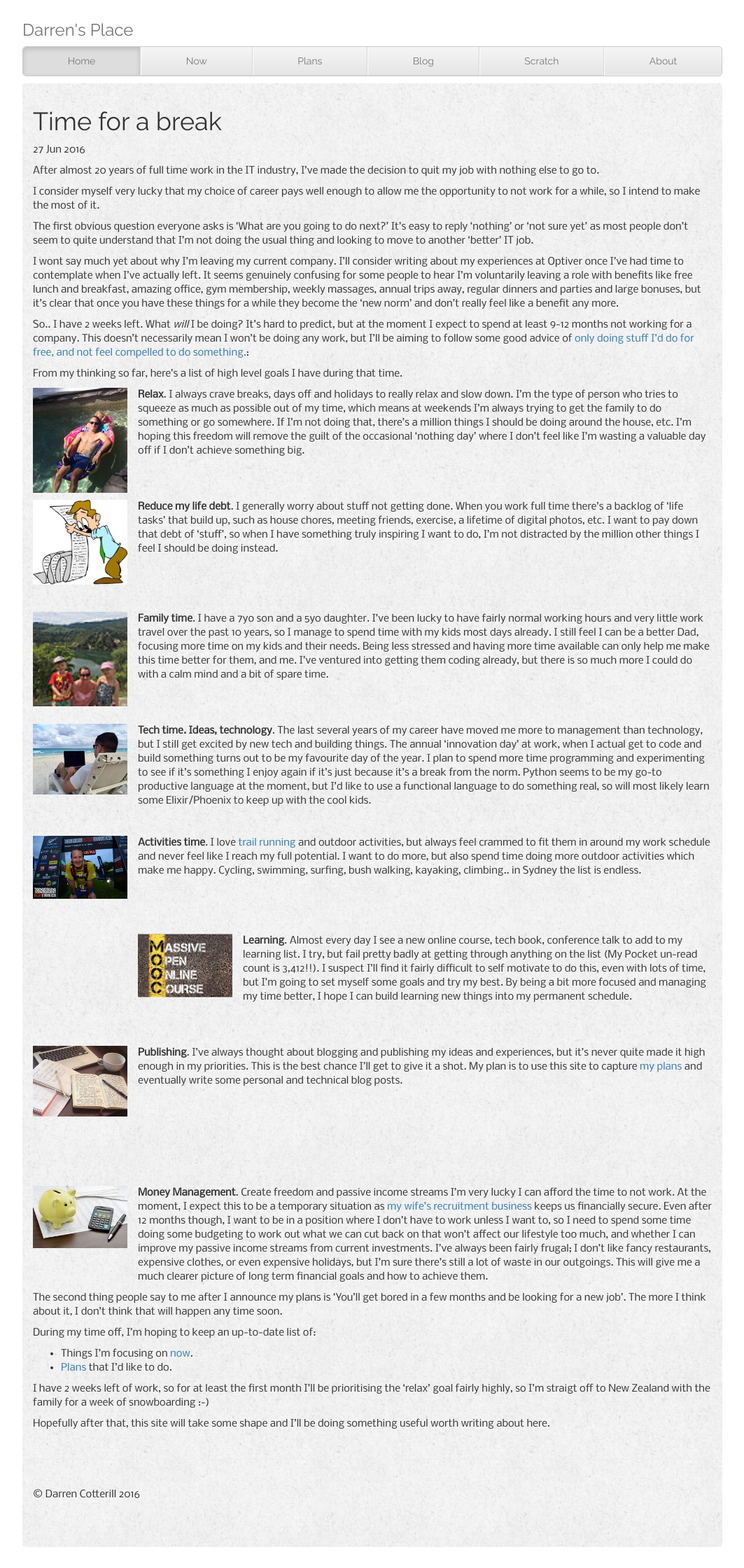
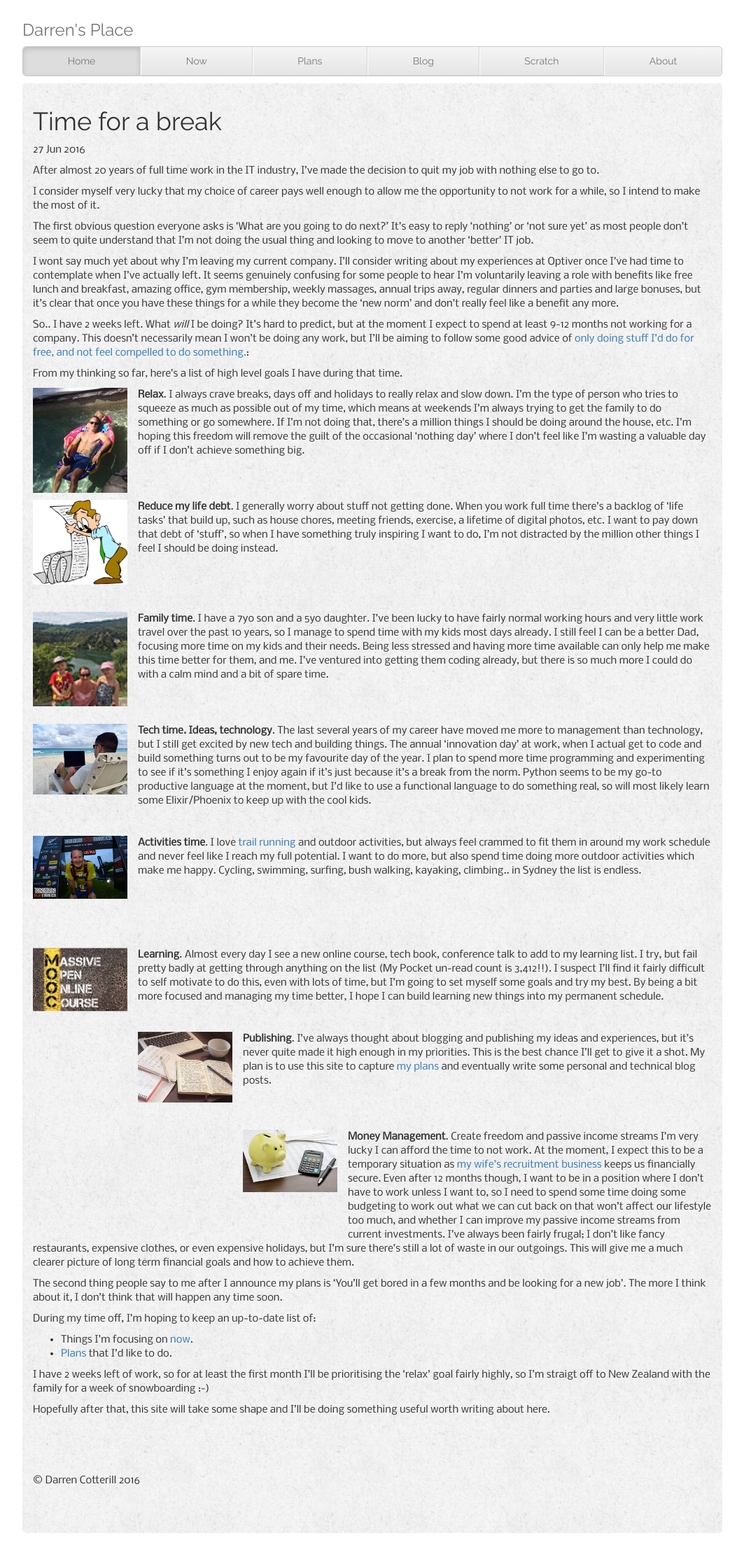
Before and after one commit to DCotterill/DCotterill.github.io, a Jekyll site: the page built from _posts/2016-06-01-Blog-First-Post-Career-Break.md, in a window 1280 px wide. Shown: the whole page at 70% size, without its empty margins (108-1171 px from the left). Built offline with Jekyll 4.4.1, drawn with Linux system fonts in a browser that asks for light colours; nearby versions of some CDN libraries; some web fonts are replaced.

Commit message:
Updated 2016-06-01-Blog-First-Post-Career-Break.md

```diff
--- a/_posts/2016-06-01-Blog-First-Post-Career-Break.md
+++ b/_posts/2016-06-01-Blog-First-Post-Career-Break.md
@@ -38,17 +38,17 @@ I have a 7yo son and a 5yo daughter. I've been lucky to have fairly normal worki
 <div style="height:150px;  width:150px; overflow:hidden; align:left; float:left">
 <img src="{{site.baseurl}}/img/running.jpg" width="150px" align="left" style="PADDING-RIGHT: 15px;"/></div>**Activities time**. I love [trail running](blog/2016/05/31/Scratch-Elevation-Marathon) and outdoor activities, but always feel crammed to fit them in around my work schedule and never feel like I reach my full potential. I want to do more, but also spend time doing more outdoor activities which make me happy. Cycling, swimming, surfing, bush walking, kayaking, climbing.. in Sydney the list is endless.
 
-<br/><br/><br/>
+<br/><br/><br/><br/>
 <div style="height:150px;  width:150px; overflow:hidden; align:left; float:left">
 <img src="{{site.baseurl}}/img/mooc.jpg" width="150px" align="left" style="PADDING-RIGHT: 15px;"/></div>**Learning**.
 Almost every day I see a new online course, tech book, conference talk to add to my learning list. I try, but fail pretty badly at getting through anything on the list (My Pocket un-read count is 3,412!!). I suspect I'll find it fairly difficult to self motivate to do this, even with lots of time, but I'm going to set myself some goals and try my best. By being a bit more focused and managing my time better, I hope I can build learning new things into my permanent schedule.
 
-<br/><br/>
+<br/>
 <div style="height:150px;  width:150px; overflow:hidden; align:left; float:left">
 <img src="{{site.baseurl}}/img/blog.jpg" width="150px" align="left" style="PADDING-RIGHT: 15px;"/></div>**Publishing**.
 I've always thought about blogging and publishing my ideas and experiences, but it's never quite made it high enough in my priorities. This is the best chance I'll get to give it a shot. My plan is to use this site to capture [my plans](/plans) and eventually write some personal and technical blog posts.
 
-<br/><br/><br/><br/><br/><br/>
+<br/><br/>
 <div style="height:150px;  width:150px; overflow:hidden; align:left; float:left">
 <img src="{{site.baseurl}}/img/manage-money.jpg" width="150px" align="left" style="PADDING-RIGHT: 15px;"/></div>**Money Management**. Create freedom and passive income streams
 I'm very lucky I can afford the time to not work. At the moment, I expect this to be a temporary situation as [my wife's recruitment business](http://www.2degreesrecruitment.com.au/) <link> keeps us financially secure. Even after 12 months though, I want to be in a position where I don't have to work unless I want to, so I need to spend some time doing some budgeting to work out what we can cut back on that won't affect our lifestyle too much, and whether I can improve my passive income streams from current investments. I've always been fairly frugal; I don't like fancy restaurants, expensive clothes, or even expensive holidays, but I'm sure there's still a lot of waste in our outgoings. This will give me a much clearer picture of long term financial goals and how to achieve them.
```
